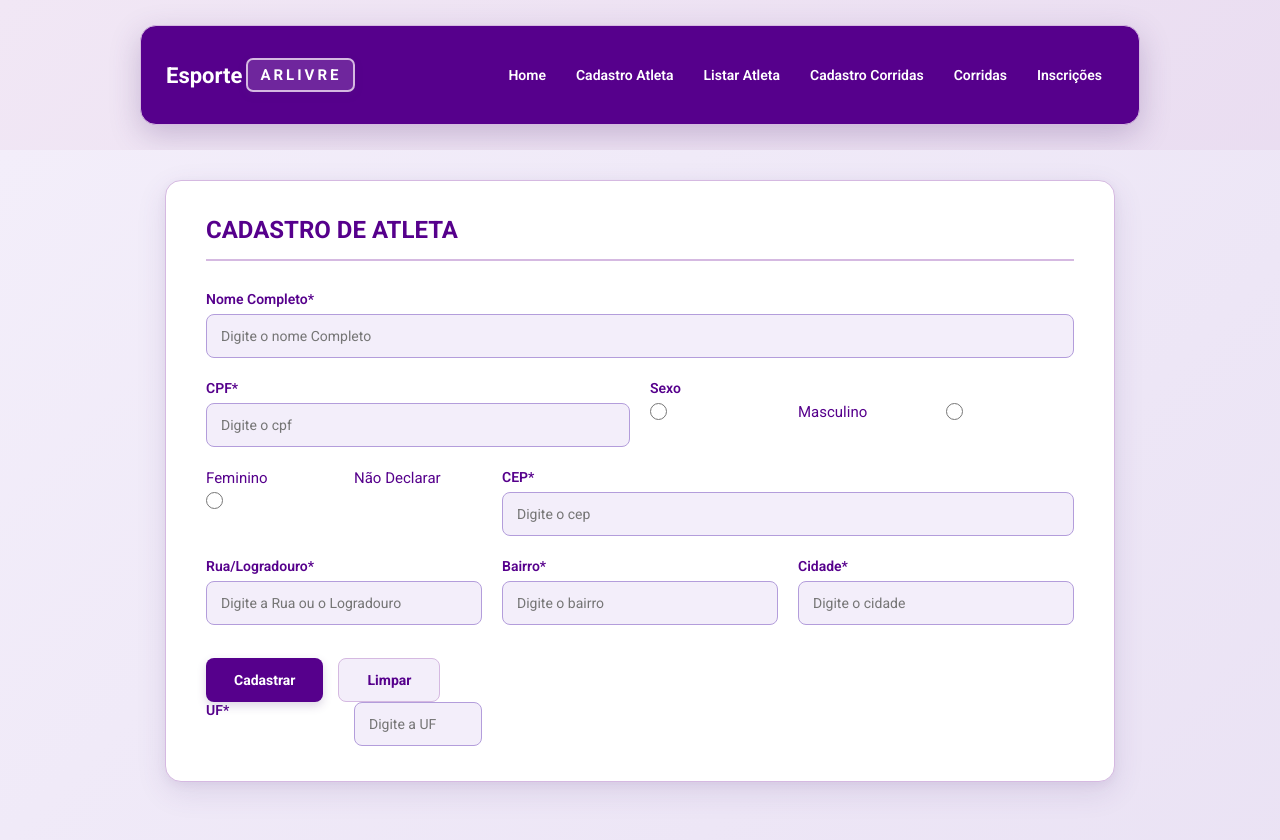
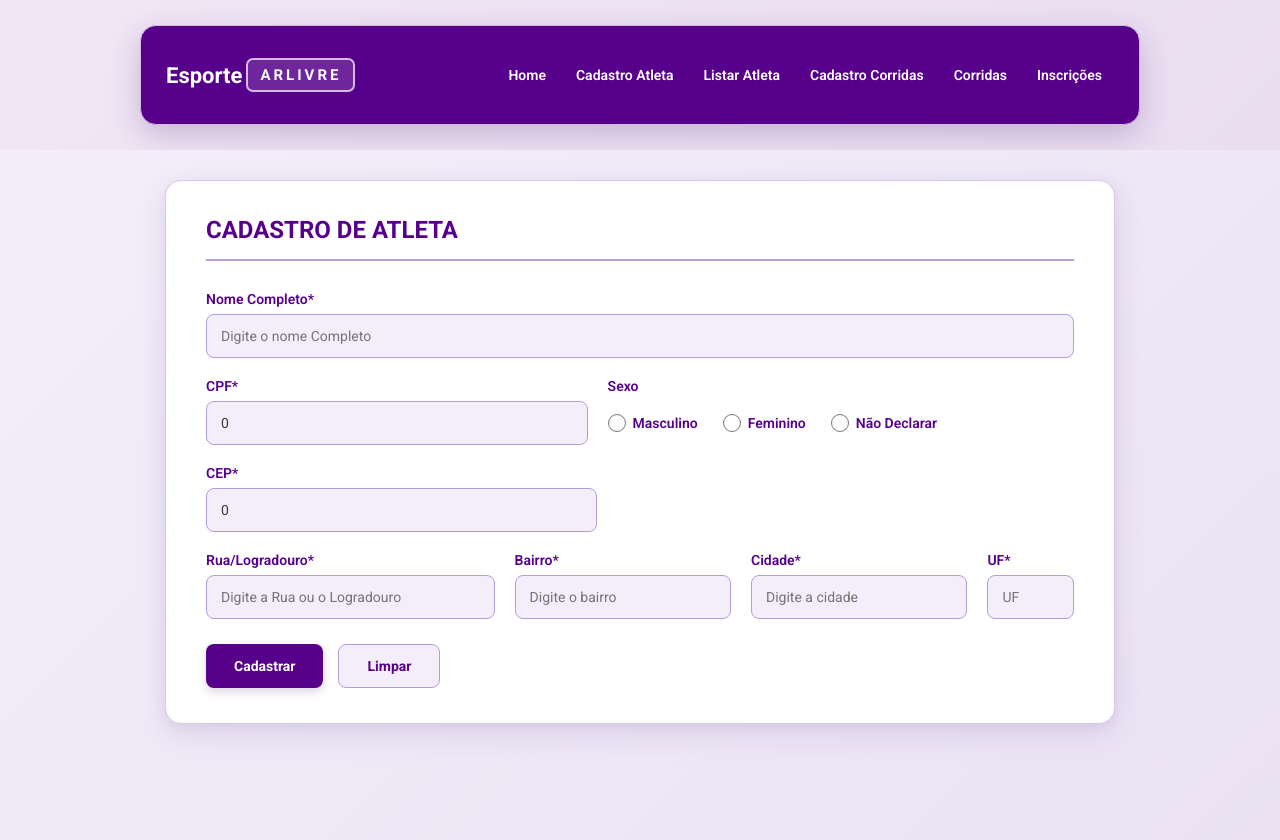
Before and after one commit to Heloiisah/esporte_arlivre, an Angular app: page /cadastroAtleta in a window 1280 px wide. Shown: the top 840 px of the page. Built offline with nearby package versions, Linux system fonts and the light colour scheme.

Commit message:
alterando comandos

```diff
--- a/src/app/component/atleta/atleta-component/atleta-component.css
+++ b/src/app/component/atleta/atleta-component/atleta-component.css
@@ -1,5 +1,5 @@
 /* =========================================
-   FUNDO E CONTAINER DO FORMULÁRIO
+   FUNDO E CONTAINER
 ========================================= */
 
 :host {
@@ -16,15 +16,17 @@
   margin: 0 auto;
   padding: 35px 40px;
   box-sizing: border-box;
+
   background-color: #FFFFFF;
-  border: 1px solid var(--cor-borda, #D7CBE5);
+
+  border: 1px solid #D7CBE5;
   border-radius: 16px;
 
   box-shadow:
     0 10px 30px rgba(82, 48, 120, 0.12),
     0 3px 10px rgba(82, 48, 120, 0.06);
 
-  color: var(--cor-primaria, #56008C);
+  color: #56008C;
 }
 
 
@@ -32,16 +34,16 @@
    TÍTULO
 ========================================= */
 
-h2 {
+#form h2 {
   margin: 0 0 30px;
   padding-bottom: 15px;
 
-  color: var(--cor-primaria, #56008C);
+  color: #56008C;
 
   font-size: 24px;
   font-weight: 700;
 
-  border-bottom: 2px solid var(--cor-borda, #B39DDB);
+  border-bottom: 2px solid #B39DDB;
 
   text-transform: uppercase;
 }
@@ -53,28 +55,30 @@ h2 {
 
 #form-atleta {
   width: 100%;
+
+  display: flex;
+  flex-direction: column;
+
+  gap: 20px;
+
   font-size: 15px;
-
-  display: grid;
-
-  grid-template-columns:
-    repeat(6, 1fr);
-
-  column-gap: 20px;
-  row-gap: 0;
 }
 
 
 /* =========================================
-   LABELS
+   CAMPOS
 ========================================= */
 
-label {
-  display: block;
+.campo {
+  display: flex;
+  flex-direction: column;
+  gap: 7px;
+}
 
-  margin: 0 0 7px;
+.campo label {
+  margin: 0;
 
-  color: var(--cor-primaria, #56008C);
+  color: #56008C;
 
   font-size: 14px;
   font-weight: 600;
@@ -107,12 +111,12 @@ input[type="text"] {
 }
 
 input[type="text"]:hover {
-  border-color: var(--cor-primaria, #56008C);
+  border-color: #56008C;
   background-color: #EEE7F7;
 }
 
 input[type="text"]:focus {
-  border-color: var(--cor-primaria, #56008C);
+  border-color: #56008C;
   background-color: #FFFFFF;
 
   box-shadow:
@@ -124,166 +128,114 @@ input[type="text"]:focus {
    NOME
 ========================================= */
 
-/* Nome - label */
-#form-atleta > label:nth-child(1) {
-  grid-column: 1 / 7;
-  grid-row: 1;
-}
-
-/* Nome - input */
-#form-atleta > input:nth-child(2) {
-  grid-column: 1 / 7;
-  grid-row: 2;
-
-  margin-bottom: 22px;
+.campo-nome {
+  width: 100%;
 }
 
 
 /* =========================================
-   CPF | SEXO
+   CPF + SEXO
 ========================================= */
 
-/* CPF - label */
-#form-atleta > label:nth-child(3) {
-  grid-column: 1 / 4;
-  grid-row: 3;
+.linha {
+  display: flex;
+  width: 100%;
+  gap: 20px;
 }
 
-/* Sexo - label */
-#form-atleta > label:nth-child(5) {
-  grid-column: 4 / 7;
-  grid-row: 3;
+.cpf {
+  width: 45%;
 }
 
-/* CPF - input */
-#form-atleta > input:nth-child(4) {
-  grid-column: 1 / 4;
-  grid-row: 4;
-
-  margin-bottom: 22px;
+.sexo {
+  width: 55%;
 }
 
 
 /* =========================================
-   RADIO
+   RADIO BUTTONS
 ========================================= */
 
-.radio-group {
-  grid-column: 4 / 7;
-  grid-row: 4;
-
+.opcoes-sexo {
   display: flex;
   align-items: center;
 
-  gap: 18px;
+  gap: 25px;
 
-  margin: 0 0 22px;
-
-  flex-wrap: wrap;
+  min-height: 44px;
 }
 
 .radio-label {
-  display: inline-flex;
-
+  display: flex;
   align-items: center;
 
   gap: 7px;
 
   margin: 0;
 
-  cursor: pointer;
+  color: #40364A;
 
+  font-size: 14px;
   font-weight: 500;
 
-  color: #40364A;
+  white-space: nowrap;
 
-  white-space: nowrap;
+  cursor: pointer;
 }
 
 input[type="radio"] {
-  width: 17px;
-  height: 17px;
+  width: 18px;
+  height: 18px;
 
   margin: 0;
 
-  accent-color: var(--cor-primaria, #56008C);
+  accent-color: #56008C;
 
   cursor: pointer;
 }
 
 
 /* =========================================
-   CEP | RUA
+   CEP
 ========================================= */
 
-/* CEP - label */
-#form-atleta > label:nth-child(7) {
-  grid-column: 1 / 3;
-  grid-row: 5;
-}
-
-/* Rua - label */
-#form-atleta > label:nth-child(9) {
-  grid-column: 3 / 7;
-  grid-row: 5;
-}
-
-/* CEP - input */
-#form-atleta > input:nth-child(8) {
-  grid-column: 1 / 3;
-  grid-row: 6;
-
-  margin-bottom: 22px;
-}
-
-/* Rua - input */
-#form-atleta > input:nth-child(10) {
-  grid-column: 3 / 7;
-  grid-row: 6;
-
-  margin-bottom: 22px;
+.campo-cep {
+  width: 45%;
 }
 
 
 /* =========================================
-   BAIRRO | CIDADE | UF
+   ENDEREÇO
 ========================================= */
 
-/* Bairro - label */
-#form-atleta > label:nth-child(11) {
-  grid-column: 1 / 3;
-  grid-row: 7;
+.endereco {
+  display: grid;
+
+  grid-template-columns:
+    2fr
+    1.5fr
+    1.5fr
+    0.6fr;
+
+  gap: 20px;
+
+  width: 100%;
 }
 
-/* Cidade - label */
-#form-atleta > label:nth-child(13) {
-  grid-column: 3 / 5;
-  grid-row: 7;
-}
-
-/* UF - label */
-#form-atleta > label:nth-child(15) {
-  grid-column: 5 / 7;
-  grid-row: 7;
+.rua,
+.bairro,
+.cidade,
+.uf {
+  width: 100%;
 }
 
 
-/* Bairro - input */
-#form-atleta > input:nth-child(12) {
-  grid-column: 1 / 3;
-  grid-row: 8;
-}
+/* =========================================
+   UF
+========================================= */
 
-/* Cidade - input */
-#form-atleta > input:nth-child(14) {
-  grid-column: 3 / 5;
-  grid-row: 8;
-}
-
-/* UF - input */
-#form-atleta > input:nth-child(16) {
-  grid-column: 5 / 7;
-  grid-row: 8;
+.uf input {
+  text-transform: uppercase;
 }
 
 
@@ -292,20 +244,12 @@ input[type="radio"] {
 ========================================= */
 
 #div-btns {
-  grid-column: 1 / 7;
-  grid-row: 9;
-
-  width: 100%;
-
-  margin-top: 28px;
-  padding-top: 5px;
-
   display: flex;
-
   align-items: center;
-  justify-content: flex-start;
 
   gap: 15px;
+
+  margin-top: 5px;
 }
 
 button {
@@ -315,24 +259,25 @@ button {
 
   cursor: pointer;
 
-  border: none;
   border-radius: 8px;
+
+  font-family: inherit;
 
   font-size: 14px;
   font-weight: 700;
 
   transition: all 0.2s ease;
-
-  font-family: inherit;
 }
 
 
 /* =========================================
-   BOTÃO CADASTRAR
+   CADASTRAR
 ========================================= */
 
 #btnAdd {
-  background-color: var(--cor-primaria, #56008C);
+  border: none;
+
+  background-color: #56008C;
 
   color: #FFFFFF;
 
@@ -351,15 +296,15 @@ button {
 
 
 /* =========================================
-   BOTÃO LIMPAR
+   LIMPAR
 ========================================= */
 
 #btnLimpar {
   background-color: #F3EEFA;
 
-  color: var(--cor-primaria, #56008C);
+  color: #56008C;
 
-  border: 1px solid var(--cor-borda, #B39DDB);
+  border: 1px solid #B39DDB;
 }
 
 #btnLimpar:hover {
@@ -376,39 +321,52 @@ button {
    RESPONSIVIDADE
 ========================================= */
 
-@media (max-width: 750px) {
+@media (max-width: 800px) {
+
+  :host {
+    padding: 20px 10px;
+  }
 
   #form {
     padding: 25px 20px;
   }
 
-  #form-atleta {
+  .linha {
+    flex-direction: column;
+  }
+
+  .cpf,
+  .sexo,
+  .campo-cep {
+    width: 100%;
+  }
+
+  .opcoes-sexo {
+    flex-wrap: wrap;
+    gap: 15px;
+    min-height: auto;
+  }
+
+  .endereco {
     display: flex;
     flex-direction: column;
   }
 
-  #form-atleta > label,
-  #form-atleta > input,
-  .radio-group,
   #div-btns {
-    width: 100%;
-    box-sizing: border-box;
+    flex-direction: row;
   }
+}
 
-  #form-atleta > label,
-  #form-atleta > input,
-  .radio-group {
-    margin-bottom: 8px;
-  }
 
-  .radio-group {
-    gap: 12px;
-    margin-bottom: 18px;
+@media (max-width: 500px) {
+
+  #form h2 {
+    font-size: 20px;
   }
 
   #div-btns {
     flex-direction: column;
-    margin-top: 20px;
+    align-items: stretch;
   }
 
   #div-btns button {
--- a/src/app/component/atleta/atleta-component/atleta-component.html
+++ b/src/app/component/atleta/atleta-component/atleta-component.html
@@ -1,36 +1,163 @@
 <section id="form">
-    <h2> Cadastro de Atleta </h2>
+    <h2>Cadastro de Atleta</h2>
 
     <form id="form-atleta" (submit)="enviarDadosAtleta()">
+
+      <!-- NOME -->
+      <div class="campo campo-nome">
         <label for="nome">Nome Completo*</label>
-        <input type="text" name="nome" id="nome" [(ngModel)] = "nome" class="input01" maxlength="60" required placeholder="Digite o nome Completo">
+        <input
+          type="text"
+          name="nome"
+          id="nome"
+          [(ngModel)]="nome"
+          maxlength="60"
+          required
+          placeholder="Digite o nome Completo"
+        >
+      </div>
 
+      <!-- CPF + SEXO -->
+      <div class="linha">
+
+        <div class="campo cpf">
           <label for="cpf">CPF*</label>
-        <input type="text" name="cpf" [(ngModel)] = "cpf" id="cpf" class="input02" maxlength="14" required placeholder="Digite o cpf">
+          <input
+            type="text"
+            name="cpf"
+            [(ngModel)]="cpf"
+            id="cpf"
+            maxlength="14"
+            required
+            placeholder="Digite o CPF"
+          >
+        </div>
 
-        <label for="sexo">Sexo</label>
-        <input type="radio" name="sexo" [(ngModel)] = "sexo" id="sexoM" class="radio01" required value="M"> Masculino
-        <input type="radio" name="sexo" [(ngModel)] = "sexo" id="sexoF" class="radio01" required value="F"> Feminino
-        <input type="radio" name="sexo" [(ngModel)] = "sexo" id="sexoN" class="radio01" required value="N"> Não Declarar
+        <div class="campo sexo">
+          <label>Sexo</label>
 
+          <div class="opcoes-sexo">
+
+            <label class="radio-label">
+              <input
+                type="radio"
+                name="sexo"
+                [(ngModel)]="sexo"
+                value="M"
+                required
+              >
+              Masculino
+            </label>
+
+            <label class="radio-label">
+              <input
+                type="radio"
+                name="sexo"
+                [(ngModel)]="sexo"
+                value="F"
+              >
+              Feminino
+            </label>
+
+            <label class="radio-label">
+              <input
+                type="radio"
+                name="sexo"
+                [(ngModel)]="sexo"
+                value="N"
+              >
+              Não Declarar
+            </label>
+
+          </div>
+        </div>
+
+      </div>
+
+      <!-- CEP -->
+      <div class="campo campo-cep">
         <label for="cep">CEP*</label>
-        <input type="text" name="cep" [(ngModel)] = "cep" id="cep" class="input02" maxlength="9" required placeholder="Digite o cep">
+        <input
+          type="text"
+          name="cep"
+          [(ngModel)]="cep"
+          id="cep"
+          maxlength="9"
+          required
+          placeholder="Digite o CEP"
+        >
+      </div>
 
+      <!-- ENDEREÇO -->
+      <div class="linha endereco">
+
+        <div class="campo rua">
           <label for="rua-logradouro">Rua/Logradouro*</label>
-        <input type="text" name="rua-logradouro" [(ngModel)] = "ruaLogradouro" id="rua-logradouro" class="input01" maxlength="100" required placeholder="Digite a Rua ou o Logradouro">
+          <input
+            type="text"
+            name="rua-logradouro"
+            [(ngModel)]="ruaLogradouro"
+            id="rua-logradouro"
+            maxlength="100"
+            required
+            placeholder="Digite a Rua ou o Logradouro"
+          >
+        </div>
 
+        <div class="campo bairro">
           <label for="bairro">Bairro*</label>
-        <input type="text" name="bairro" [(ngModel)] = "bairro" id="bairro" class="input02" maxlength="60" required placeholder="Digite o bairro ">
+          <input
+            type="text"
+            name="bairro"
+            [(ngModel)]="bairro"
+            id="bairro"
+            maxlength="60"
+            required
+            placeholder="Digite o bairro"
+          >
+        </div>
 
+        <div class="campo cidade">
           <label for="cidade">Cidade*</label>
-        <input type="text" name="cidade" [(ngModel)] = "cidade" id="cidade" class="input02" maxlength="60" required placeholder="Digite o cidade ">
+          <input
+            type="text"
+            name="cidade"
+            [(ngModel)]="cidade"
+            id="cidade"
+            maxlength="60"
+            required
+            placeholder="Digite a cidade"
+          >
+        </div>
 
+        <div class="campo uf">
           <label for="uf">UF*</label>
-        <input type="text" name="uf" [(ngModel)] = "uf" id="uf" class="input02" maxlength="60" required placeholder="Digite a UF ">
+          <input
+            type="text"
+            name="uf"
+            [(ngModel)]="uf"
+            id="uf"
+            maxlength="2"
+            required
+            placeholder="UF"
+          >
+        </div>
 
+      </div>
+
+      <!-- BOTÕES -->
       <div id="div-btns">
-            <button type="submit" id="btnAdd"> Cadastrar </button>
-            <button type="reset" id="btnLimpar"> Limpar </button>
+        <button type="submit" id="btnAdd">
+          Cadastrar
+        </button>
+
+        <button
+          type="button"
+          id="btnLimpar"
+          (click)="limparDados()"
+        >
+          Limpar
+        </button>
       </div>
 
     </form>
--- a/src/app/component/atleta/atleta-component/atleta-component.ts
+++ b/src/app/component/atleta/atleta-component/atleta-component.ts
@@ -4,71 +4,100 @@ import { FormsModule } from '@angular/forms';
 import { AtletaService } from '../../../service/atleta-service';
 import { Atleta } from '../../../models/Atleta';
 
-
 @Component({
   selector: 'app-atleta-component',
+  standalone: true,
   imports: [FormsModule],
   templateUrl: './atleta-component.html',
   styleUrl: './atleta-component.css',
 })
 export class AtletaComponent {
-  //DECLARANDO ATIBUTOS
-  nome = ''
-  cpf = 0
-  sexo = ''
-  cep = 0
-  ruaLogradouro = ''
-  bairro = ''
-  cidade = ''
-  uf = ''
 
-  //DECLARAÇÃO DO CONSTRUTOR
-  constructor(private atletaService: AtletaService) { }
+  // DECLARANDO ATRIBUTOS
+  nome = '';
+  cpf = 0;
+  sexo = '';
+  cep = 0;
+  ruaLogradouro = '';
+  bairro = '';
+  cidade = '';
+  uf = '';
 
-  //DECLARAÇÃO DE FUNÇÕES
+  // DECLARAÇÃO DO CONSTRUTOR
+  constructor(private atletaService: AtletaService) {}
+
+  // DECLARAÇÃO DE FUNÇÕES
   exibirDados() {
-    console.log(this.nome, this.cpf, this.sexo, this.cep, this.ruaLogradouro, this.bairro, this.cidade, this.uf)
+    console.log(
+      this.nome,
+      this.cpf,
+      this.sexo,
+      this.cep,
+      this.ruaLogradouro,
+      this.bairro,
+      this.cidade,
+      this.uf
+    );
 
-    this.limparDados()
+    this.limparDados();
   }
 
   limparDados() {
-    this.nome = ''
-    this.cpf = 0
-    this.sexo = ''
-    this.cep = 0
-    this.ruaLogradouro = ''
-    this.bairro = ''
-    this.cidade = ''
-    this.uf = ''
+    this.nome = '';
+    this.cpf = 0;
+    this.sexo = '';
+    this.cep = 0;
+    this.ruaLogradouro = '';
+    this.bairro = '';
+    this.cidade = '';
+    this.uf = '';
   }
 
-  enviarDadosAtleta(){
-    const atleta = new Atleta()
-    atleta.nome = this.nome
-    atleta.cpf = this.cpf
-    atleta.sexo = this.sexo
-    atleta.cep = this.cep
-    atleta.ruaLogradouro = this.ruaLogradouro
-    atleta.bairro = this.bairro
-    atleta.cidade = this.cidade
-    atleta.uf  = this.uf
-
-    this.atletaService.salvarAtleta(atleta)
-    .subscribe({
-      next: (resposta)=>{
-        console.log( resposta)
-      },
-      error:(msgErro)=>{
-        console.log( msgErro)
-      }
-    })
-
-    this.limparDados()
-
-    this.atletaService.listarAtletas()
-
+  carregaDados(idAtleta: number) {
+    this.atletaService.listarAtleta(idAtleta)
+      .subscribe({
+        next: (dadosAtleta) => {
+          this.nome = dadosAtleta.nome;
+          this.cpf = dadosAtleta.cpf;
+          this.sexo = dadosAtleta.sexo;
+          this.cep = dadosAtleta.cep;
+          this.ruaLogradouro = dadosAtleta.ruaLogradouro;
+          this.bairro = dadosAtleta.bairro;
+          this.cidade = dadosAtleta.cidade;
+          this.uf = dadosAtleta.uf;
+        },
+        error: (msgErro) => {
+          console.log('ERRO AO LISTAR ATLETA', msgErro);
+        }
+      });
   }
 
 
+
+  enviarDadosAtleta() {
+    const atleta = new Atleta();
+
+    atleta.nome = this.nome;
+    atleta.cpf = this.cpf;
+    atleta.sexo = this.sexo;
+    atleta.cep = this.cep;
+    atleta.ruaLogradouro = this.ruaLogradouro;
+    atleta.bairro = this.bairro;
+    atleta.cidade = this.cidade;
+    atleta.uf = this.uf;
+
+    this.atletaService.salvarAtleta(atleta)
+      .subscribe({
+        next: (resposta) => {
+          console.log(resposta);
+        },
+        error: (msgErro) => {
+          console.log(msgErro);
+        }
+      });
+
+    this.limparDados();
+
+    this.atletaService.listarAtletas();
+  }
 }
```
Also changed, not shown: src/app/component/atleta/atleta-list-component/atleta-list-component.ts (+36 -20 lines), src/app/service/atleta-service.ts (+9 -35 lines). Lines whose indentation alone changed are shown as unchanged.
